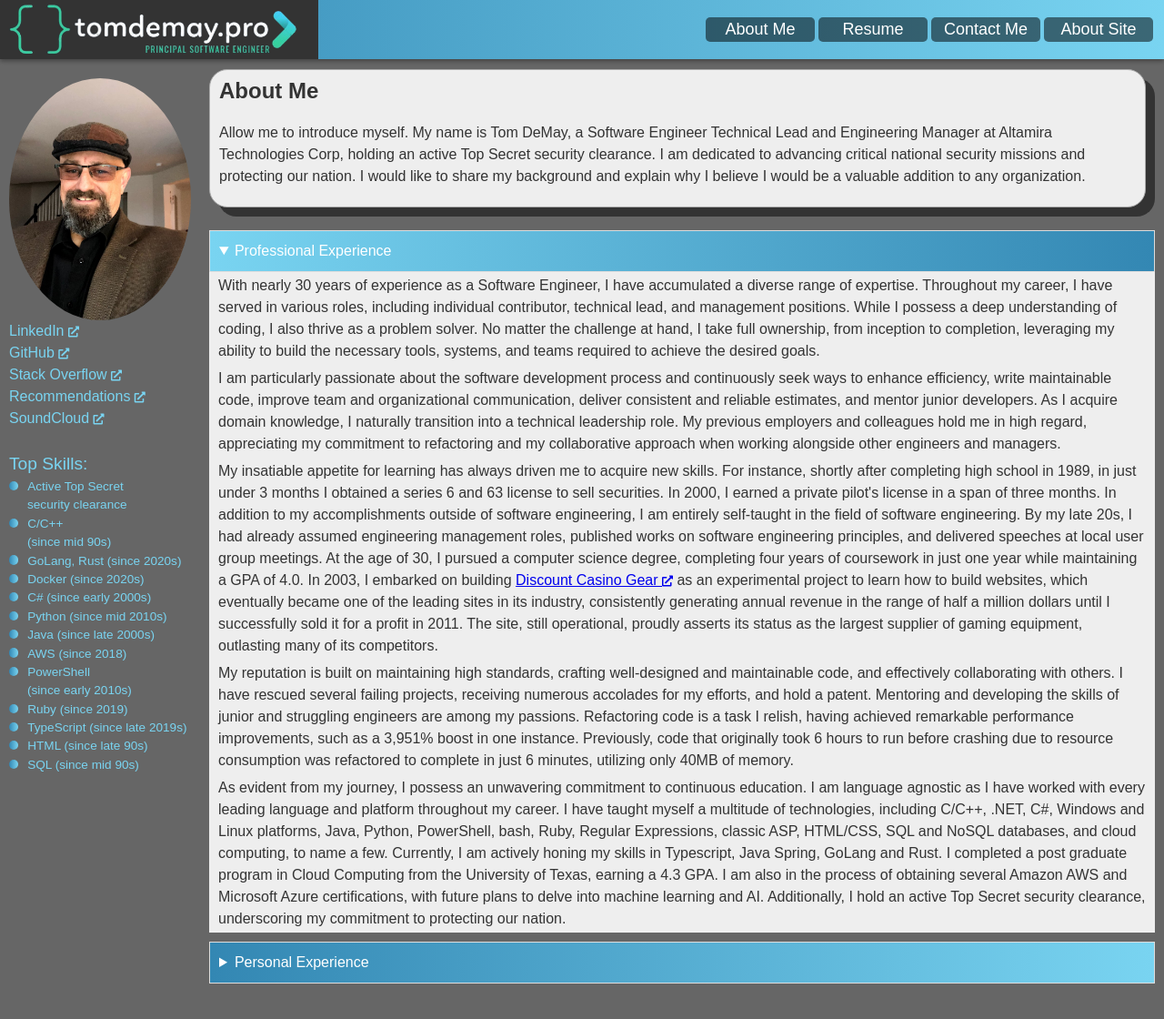
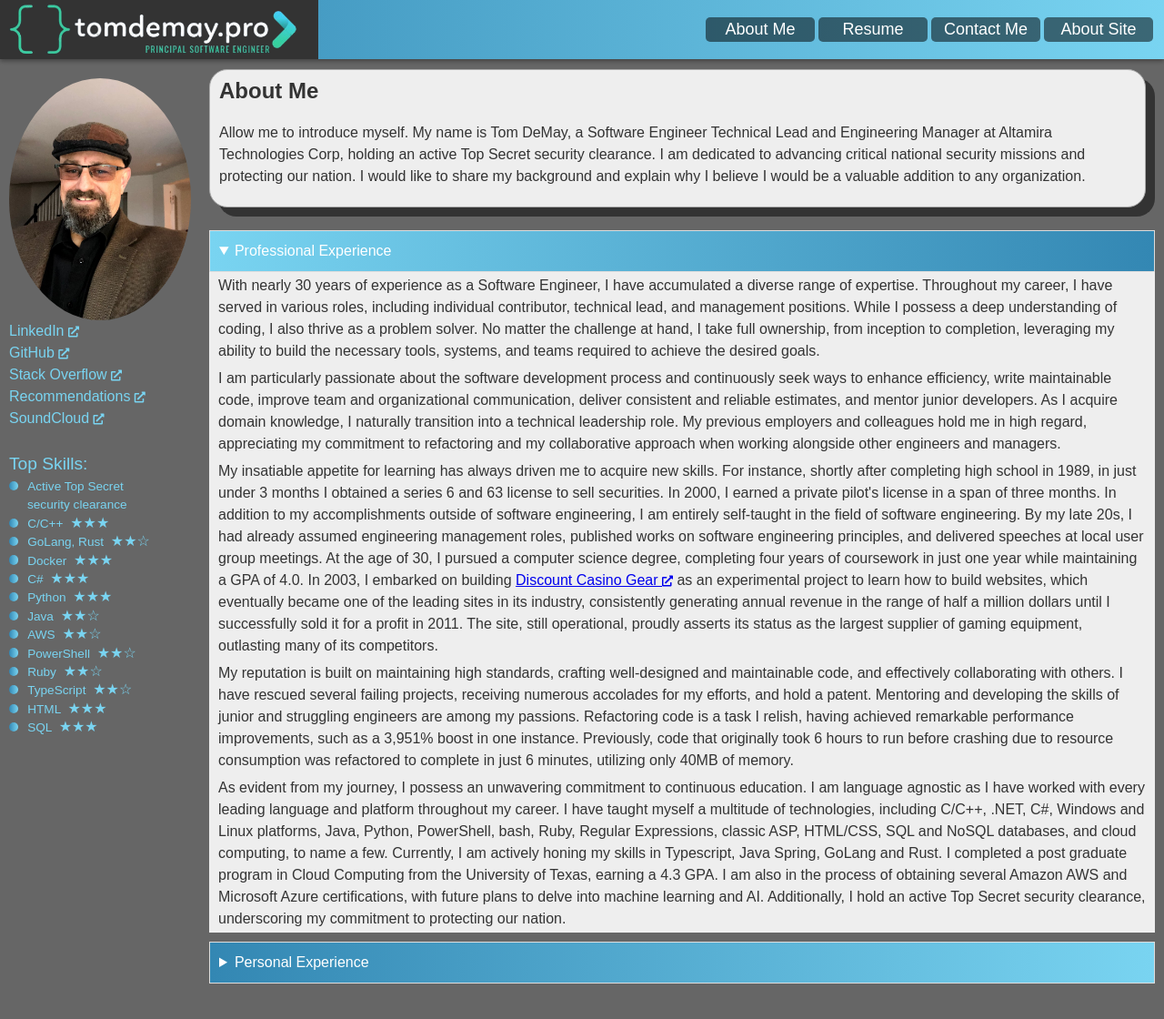
Before and after one commit to tomdemay/tomdemaypro, a Jekyll site: the page built from index.html, in a window 1280 px wide. Shown: the top 1120 px of the page at 91% size. Built offline with Jekyll 4.4.1, drawn with Linux system fonts in a browser that asks for light colours.

Commit message:
i'm just kicking ass now. Updating top skills on left pane to use stars.

```diff
--- a/_includes/sitelayout/leftpane.html
+++ b/_includes/sitelayout/leftpane.html
@@ -16,18 +16,18 @@
         <h3>Top Skills:</h3>
         <ul>
             <li><a href="#professionalskills">Active Top Secret<br>security clearance</a></li>
-            <li><a href="#professionalskills">C/C++<br>(since mid 90s)</a></li>
-            <li><a href="#professionalskills">GoLang, Rust (since 2020s)</a></li>
-            <li><a href="#professionalskills">Docker (since 2020s)</a></li>
-            <li><a href="#professionalskills">C# (since early 2000s)</a></li>
-            <li><a href="#professionalskills">Python (since mid 2010s)</a></li>
-            <li><a href="#professionalskills">Java (since late 2000s)</a></li>
-            <li><a href="#professionalskills">AWS (since 2018)</a></li>
-            <li><a href="#professionalskills">PowerShell<br>(since early 2010s)</a></li>
-            <li><a href="#professionalskills">Ruby (since 2019)</a></li>
-            <li><a href="#professionalskills">TypeScript (since late 2019s)</a></li>
-            <li><a href="#professionalskills">HTML (since late 90s)</a></li>
-            <li><a href="#professionalskills">SQL (since mid 90s)</a></li>
+            <li><a href="#professionalskills">C/C++ <span class="competency-indicator light-color very-proficient"></span></a></li>
+            <li><a href="#professionalskills">GoLang, Rust <span class="competency-indicator light-color good-knowledge"></span></a></li>
+            <li><a href="#professionalskills">Docker <span class="competency-indicator light-color very-proficient"></span></a></li>
+            <li><a href="#professionalskills">C# <span class="competency-indicator light-color very-proficient"></span></a></li>
+            <li><a href="#professionalskills">Python <span class="competency-indicator light-color very-proficient"></span></a></li>
+            <li><a href="#professionalskills">Java <span class="competency-indicator light-color good-knowledge"></a></li>
+            <li><a href="#professionalskills">AWS <span class="competency-indicator light-color good-knowledge"></a></li>
+            <li><a href="#professionalskills">PowerShell <span class="competency-indicator light-color good-knowledge"></span></a></li>
+            <li><a href="#professionalskills">Ruby <span class="competency-indicator light-color good-knowledge"></a></li>
+            <li><a href="#professionalskills">TypeScript <span class="competency-indicator light-color good-knowledge"></a></li>
+            <li><a href="#professionalskills">HTML <span class="competency-indicator light-color very-proficient"></span></a></li>
+            <li><a href="#professionalskills">SQL <span class="competency-indicator light-color very-proficient"></span></a></li>
         </ul>
     </div>
 </div>
--- a/_sass/default.scss
+++ b/_sass/default.scss
@@ -122,7 +122,6 @@ summary span.right {
 }
 
 .competency-indicator {
-    display: inline-block;
     font-size: 1rem;
     /* Adjust size as needed */
     line-height: 1;
@@ -130,6 +129,18 @@ summary span.right {
     color: var(--dark-color);
     /* Fill color for stars */
     padding-left: 0.25em;
+}
+
+.dark-color {
+    color: var(--dark-color);
+}
+
+.medium-color {
+    color: var(--medium-color);
+}
+
+.light-color {
+    color: var(--light-color);
 }
 
 .basic-understanding::before {
--- a/_sass/screen.scss
+++ b/_sass/screen.scss
@@ -82,7 +82,6 @@ details summary {
     display: block;
 }
 
-// Why isn't this file updating? This is a test push
 #show-download-checkbox {
     display: none;
 }
```
